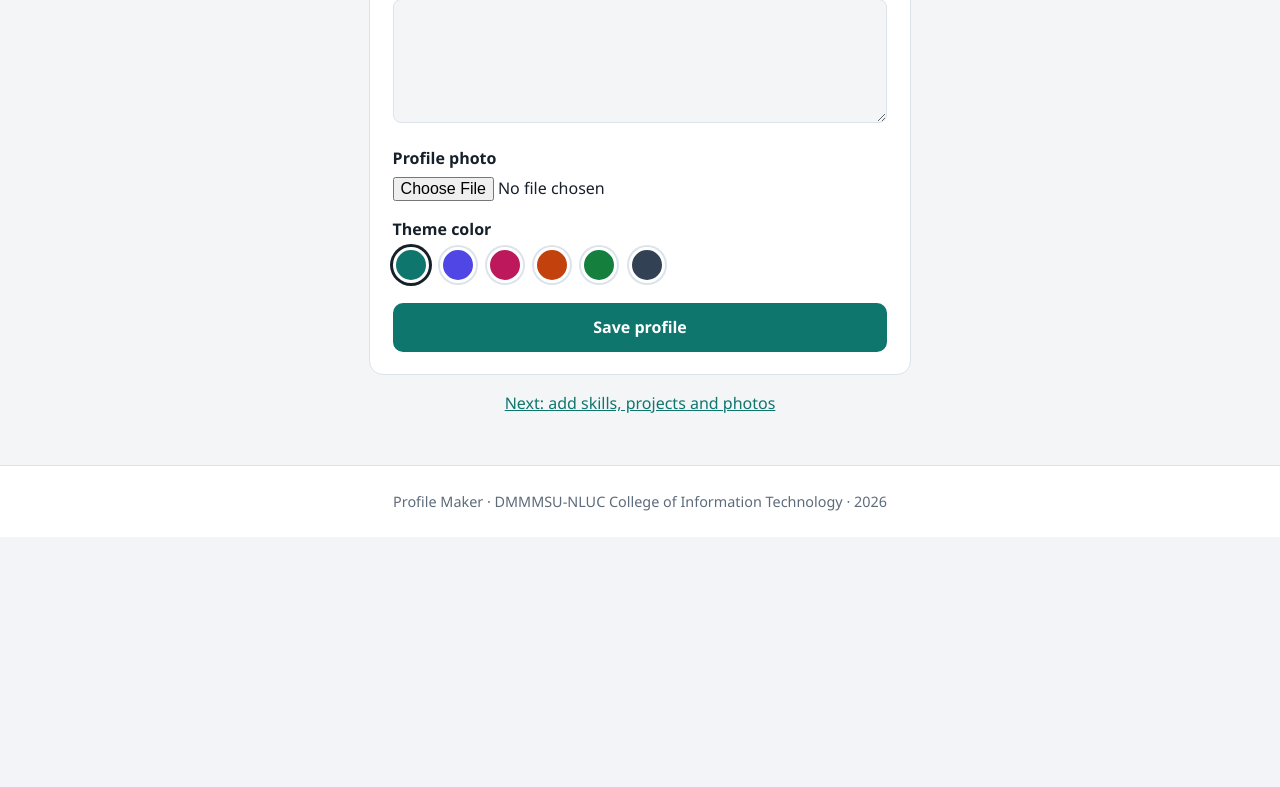
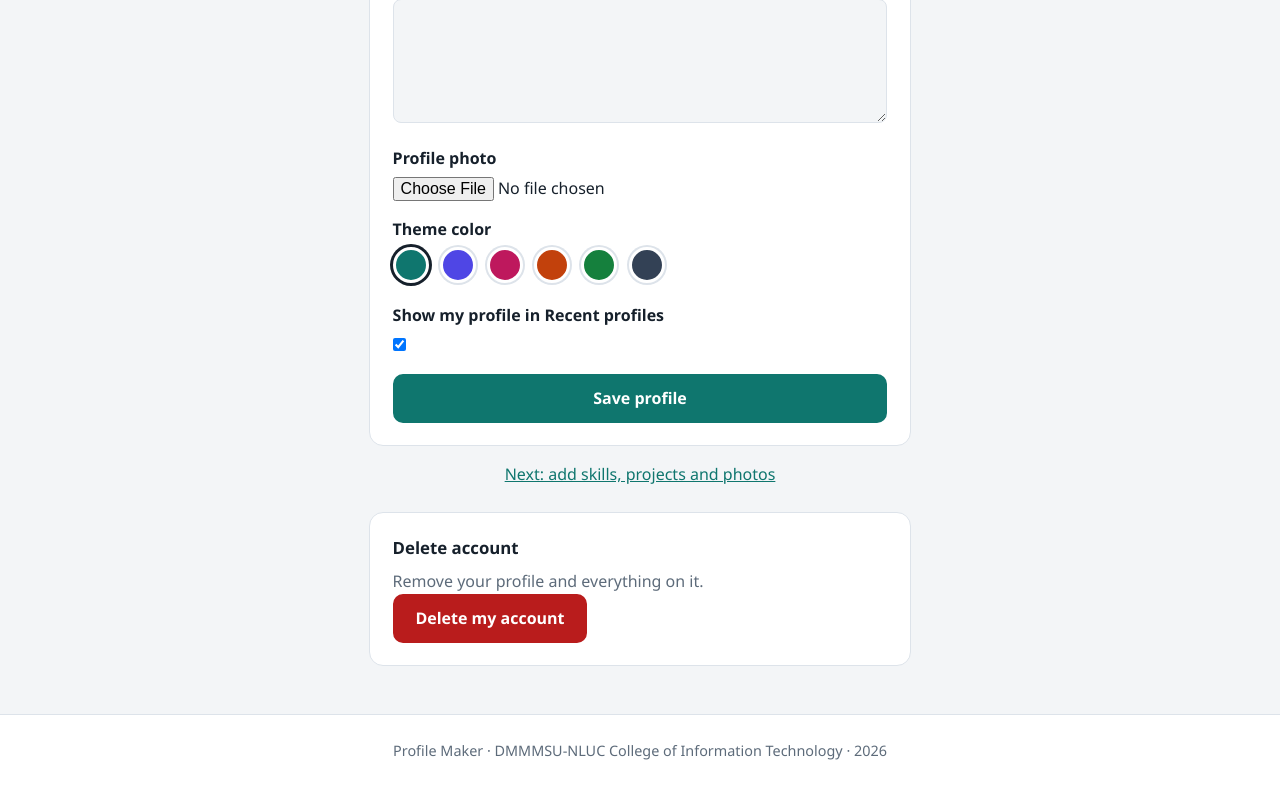
Before and after one commit to HansC185/student-profile, a Django app: page /dashboard/ in a window 1280 px wide. Shown: the part 996-1783 px from the top of the page. Before the commit the page ends 1533 px from the top, so only its background shows below. Run offline with Django 5.2, Linux system fonts and the light colour scheme; the visitor is signed in with stand-in values (Sample User, id 1); data comes from the database, SQL or seed files in the repository.

Commit message:
Add show in recent option and delete account

```diff
--- a/profiles/forms.py
+++ b/profiles/forms.py
@@ -31,7 +31,7 @@ class ProfileForm(forms.ModelForm):
     class Meta:
         model = Profile
         fields = ['full_name', 'tagline', 'course', 'school', 'email',
-                  'bio', 'avatar', 'theme_color']
+                  'bio', 'avatar', 'theme_color', 'show_in_recent']
         labels = {
             'full_name': 'Full name',
             'tagline': 'Tagline',
--- a/profiles/models.py
+++ b/profiles/models.py
@@ -11,6 +11,8 @@ THEMES = [
     ('#c2410c', 'Orange'),
     ('#15803d', 'Green'),
     ('#334155', 'Slate'),
+
+
 ]
 
 
@@ -24,6 +26,8 @@ class Profile(models.Model):
     bio = models.TextField(blank=True)
     avatar = models.ImageField(upload_to='avatars/', blank=True)
     theme_color = models.CharField(max_length=7, choices=THEMES, default='#0f766e')
+    show_in_recent = models.BooleanField('Show my profile in Recent profiles', default=True)
+
 
     @property
     def display_name(self):
--- a/profiles/urls.py
+++ b/profiles/urls.py
@@ -11,5 +11,6 @@ urlpatterns = [
     path('dashboard/', views.dashboard, name='dashboard'),
     path('manage/', views.manage, name='manage'),
     path('delete/<str:kind>/<int:pk>/', views.delete_item, name='delete_item'),
+    path('delete-account/', views.delete_account, name='delete_account'),
     path('u/<str:username>/', views.public_profile, name='public_profile'),
 ]
--- a/profiles/views.py
+++ b/profiles/views.py
@@ -1,5 +1,5 @@
 from django.contrib import messages
-from django.contrib.auth import login
+from django.contrib.auth import login, logout
 from django.contrib.auth.decorators import login_required
 from django.http import Http404
 from django.shortcuts import get_object_or_404, redirect, render
@@ -19,7 +19,7 @@ def get_profile(user):
 
 
 def home(request):
-    profiles = Profile.objects.select_related('user').order_by('-id')[:12]
+    profiles = Profile.objects.filter(show_in_recent=True).select_related('user').order_by('-id')[:12]
     return render(request, 'home.html', {'profiles': profiles})
 
 
@@ -106,3 +106,19 @@ def public_profile(request, username):
         'is_owner': request.user.is_authenticated and request.user == profile.user,
         'share_url': request.build_absolute_uri(request.path),
     })
+
+
+@login_required
+def delete_account(request):
+    if request.method == 'POST':
+        user = request.user
+        profile = get_profile(user)
+        for photo in profile.photos.all():
+            photo.image.delete(save=False)
+        if profile.avatar:
+            profile.avatar.delete(save=False)
+        logout(request)
+        user.delete()
+        messages.success(request, 'Your account and profile were deleted.')
+        return redirect('home')
+    return render(request, 'delete_account.html')
--- a/static/css/style.css
+++ b/static/css/style.css
@@ -205,3 +205,5 @@ textarea { resize: vertical; }
 /* ---------- Owner bar on the public page ---------- */
 .owner-bar { display: flex; flex-wrap: wrap; align-items: center; gap: .5rem; padding: .6rem 1.2rem; background: var(--surface); border-bottom: 1px solid var(--border); font-size: .9rem; }
 .owner-bar .spacer { flex: 1; }
+
+.btn-danger { background: var(--danger); border-color: var(--danger); }
--- a/templates/dashboard.html
+++ b/templates/dashboard.html
@@ -51,5 +51,10 @@
   </form>
 
   <p class="center"><a href="{% url 'manage' %}">Next: add skills, projects and photos</a></p>
+    <div class="card" style="margin-top:1.5rem">
+    <h3>Delete account</h3>
+    <p class="muted">Remove your profile and everything on it.</p>
+    <a href="{% url 'delete_account' %}" class="btn btn-danger">Delete my account</a>
+  </div>
 </section>
 {% endblock %}
```
Also changed, not shown: templates/delete_account.html (added, +18 -0 lines), profiles/migrations/0002_profile_show_in_recent.py (added).
